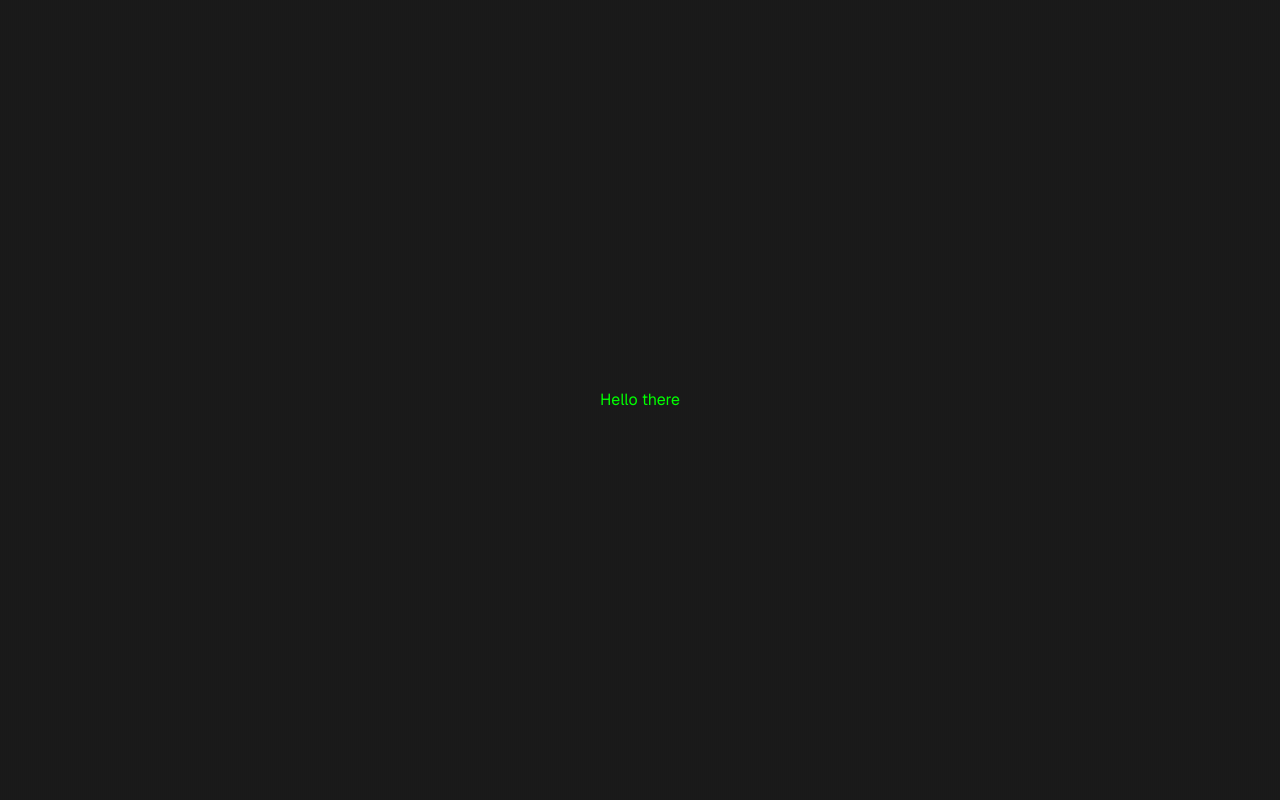
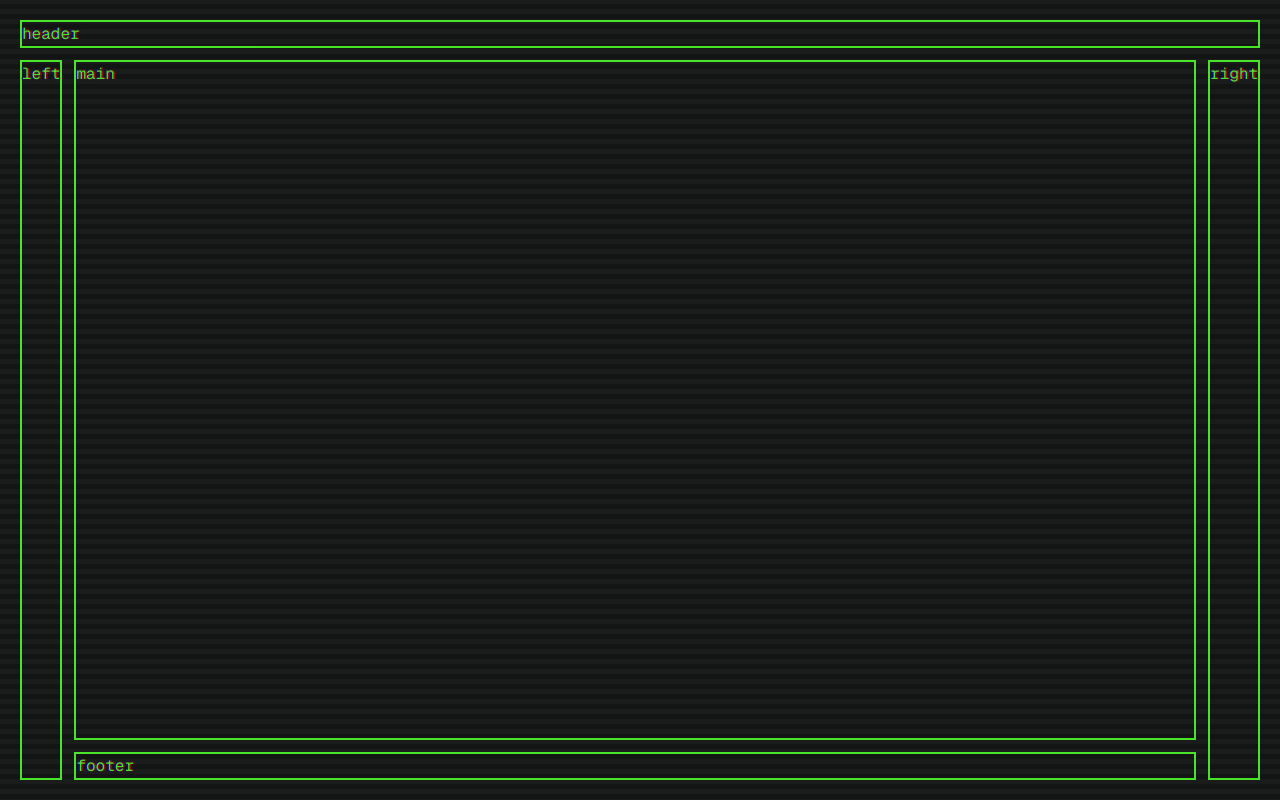
Before and after one commit to titoco3000/retrofuturism, a Next.js app: page / in a window 1280 px wide. Built offline with nearby package versions, Linux system fonts and the light colour scheme.

Commit message:
Cria layout basico

```diff
--- /dev/null
+++ b/app/components/Layout.jsx
@@ -0,0 +1,17 @@
+export default function Layout({ header, footer, left, right, main }) {
+  return (
+    <div className='h-full flex flex-col p-5'>
+      {header && <header className='border-2 flex-none mb-3'>{header}</header>}
+      <div className='flex flex-1 overflow-hidden'>
+        {left && <aside className='border-2 flex-none mr-3'>{left}</aside>}
+        <div className='flex flex-col flex-1 overflow-hidden'>
+          <main className='border-2 flex-1 overflow-auto'>{main}</main>
+          {footer && (
+            <footer className='border-2 flex-none mt-3'>{footer}</footer>
+          )}
+        </div>
+        {right && <aside className='border-2 flex-none ml-3'>{right}</aside>}
+      </div>
+    </div>
+  );
+}
--- /dev/null
+++ b/app/components/Television.jsx
@@ -0,0 +1,10 @@
+export default function Television({ children }) {
+  return (
+    <div className='h-full relative bg-[#121513] text-[#4af626] font-mono overflow-hidden rounded-2xlshadow-[inset_0_0_60px_rgba(0,0,0,0.9),inset_0_0_20px_rgba(0,0,0,0.7)]'>
+      <div className='relative z-10 animate-flicker [text-shadow:1.5px_0_1px_rgba(255,0,0,0.7),-1.5px_0_1px_rgba(0,0,255,0.7)] w-full h-full '>
+        {children}
+      </div>
+      <div className='absolute inset-0 pointer-events-none z-20 crt'></div>
+    </div>
+  );
+}
--- a/app/globals.css
+++ b/app/globals.css
@@ -1,39 +1,42 @@
 @import "tailwindcss";
 
 :root {
-    --background: #0a0a0a;
-    --foreground: #00ff00;
-  }
+  --background: #0a0a0a;
+  --foreground: #00ff00;
+}
 
 @theme inline {
   --color-background: var(--background);
   --color-foreground: var(--foreground);
   --font-sans: var(--font-geist-sans);
   --font-mono: var(--font-geist-mono);
+
+  --animate-flicker: flicker 0.15s infinite;
+  @keyframes flicker {
+    0%, 100% { opacity: 1; }
+    50% { opacity: 0.9; }
+  }
 }
 
 body {
+  height: 100%;
   background: var(--background);
   color: var(--foreground);
-  font-family: Arial, Helvetica, sans-serif;
+  font-family: monospace;
 }
 
 .crt {
-  background: linear-gradient(to top, #000000, #000000, #333333, #333333);
-  background-size: cover;
-  background-size: 100% 1px;
+  background: linear-gradient(to bottom, transparent 50%, rgba(255, 255, 255, 0.03) 50%);
+  background-size: 100% 10px;
+
+  animation: scanlines .7s linear infinite;
 }
 
-@media screen{
-  .crt {
-    animation: scanlines infinite 55s linear ;
-  }
-}
 @keyframes scanlines {
   from {
     background-position: 0 0;
   }
   to {
-    background-position: 0 -10px;
+    background-position: 0 10px;
   }
 }
--- a/app/page.jsx
+++ b/app/page.jsx
@@ -1,9 +1,17 @@
 import Image from 'next/image';
+import Television from './components/Television';
+import Layout from './components/Layout';
 
 export default function Home() {
   return (
-    <div className='flex flex-col flex-1 items-center justify-center bg-zinc-50 font-sans dark:bg-black crt'>
-      <p>Hello there</p>
-    </div>
+    <Television>
+      <Layout
+        header={'header'}
+        footer={'footer'}
+        left={'left'}
+        right={'right'}
+        main={'main'}
+      />
+    </Television>
   );
 }
```
